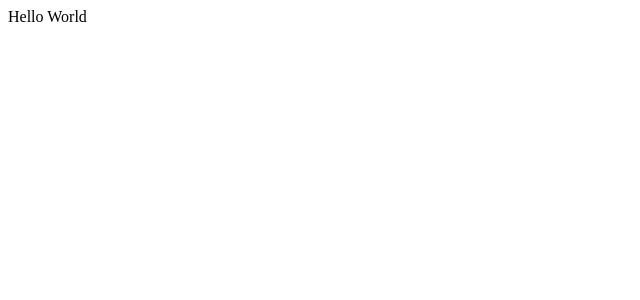
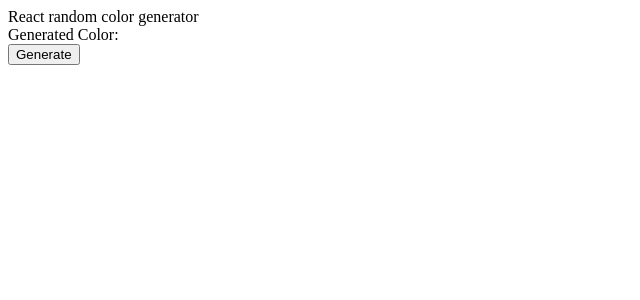
Before and after one commit to Gilsabo/react-random-color-generator, a React app: page / in a window 1280 px wide. Shown: the top 300 px of the page, without its empty margins (0-640 px from the left). Built offline with nearby package versions, Linux system fonts and the light colour scheme.

Commit message:
Add button with random color generator

```diff
--- a/src/App.js
+++ b/src/App.js
@@ -1,3 +1,20 @@
+import randomColor from 'randomcolor';
+import { useState } from 'react';
+
 export default function App() {
-  return <div className="App">Hello World</div>;
+  const [randomColorGenerator, setRandomColorGenerator] = useState('');
+  return (
+    <div className="App">
+      <header>React random color generator</header>
+      <div style={{ backgroundColor: randomColorGenerator }}>
+        Generated Color: {randomColorGenerator}
+      </div>
+      <button
+        type="button"
+        onClick={() => setRandomColorGenerator(randomColor())}
+      >
+        Generate
+      </button>
+    </div>
+  );
 }
```
